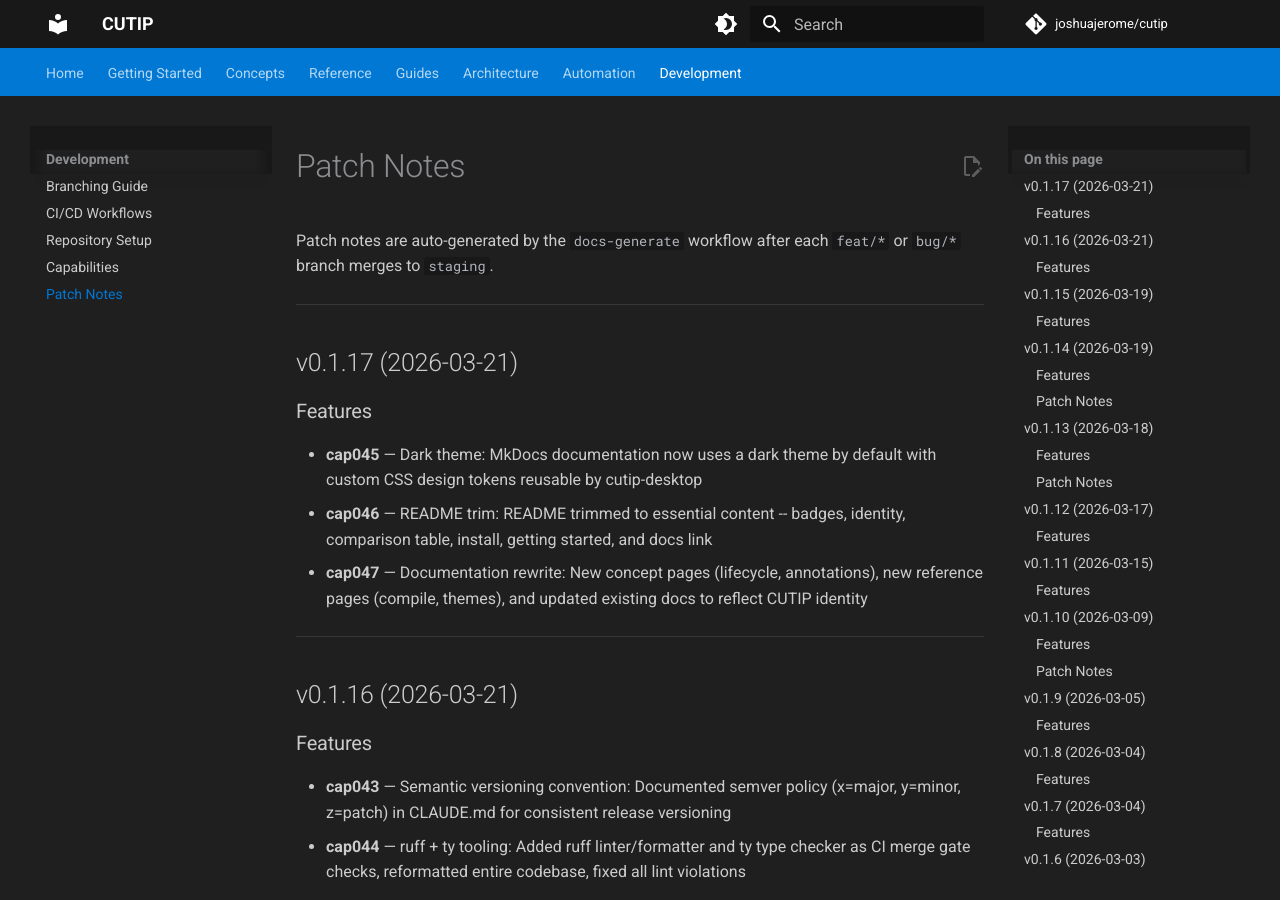
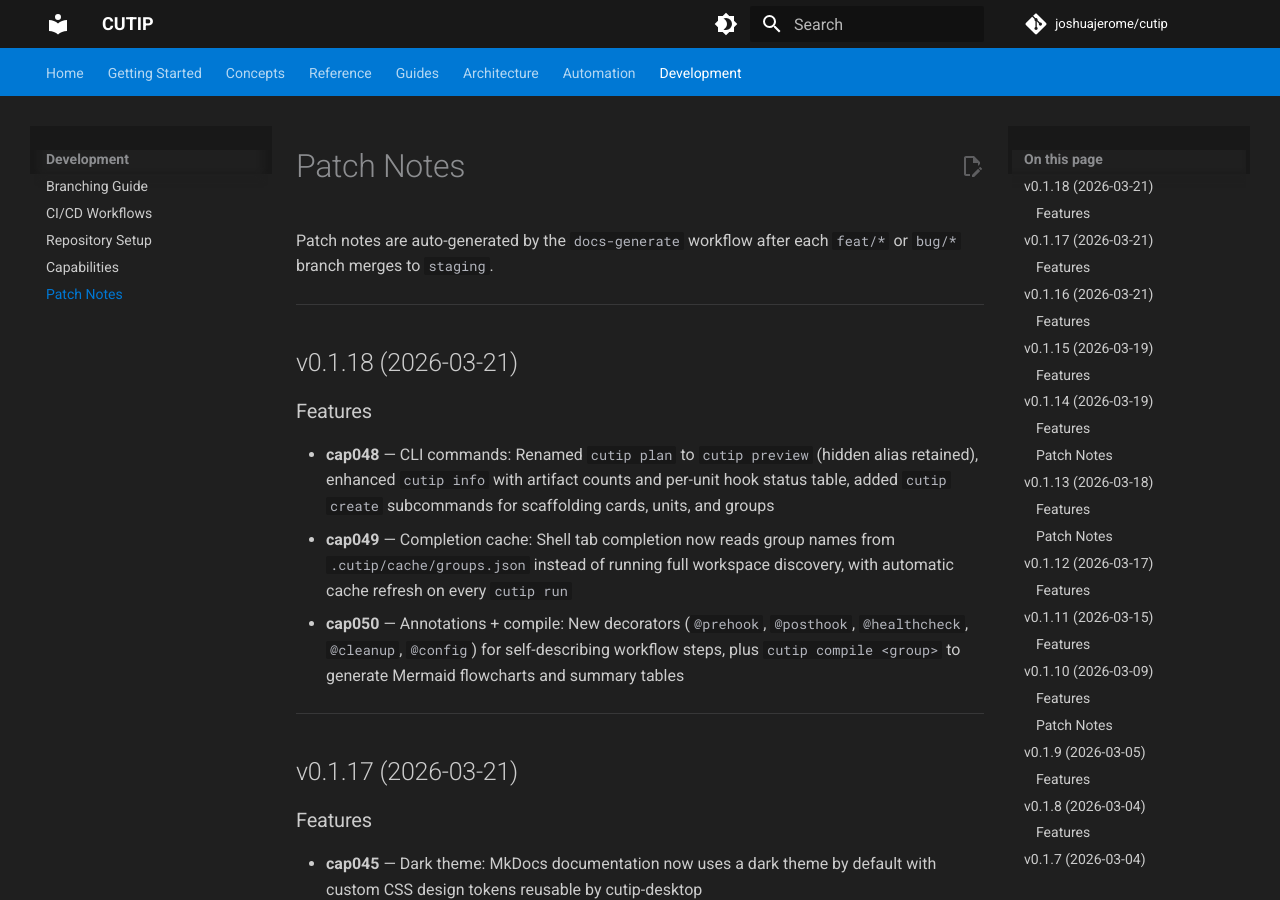
Before and after one commit to joshuajerome/cutip, an MkDocs documentation site: the page built from docs/patch-notes.md, in a window 1280 px wide and 900 px high. Built offline with MkDocs 1.6.1 and Material for MkDocs 9.7.7, drawn with Linux system fonts in a browser that asks for light colours; comment, search, counter and statistics services are not loaded.

Commit message:
bump: version 0.1.17 → 0.1.18
Co-Authored-By: Claude Opus 4.6 <noreply@anthropic.com>

```diff
--- a/docs/patch-notes.md
+++ b/docs/patch-notes.md
@@ -2,6 +2,16 @@
 
 Patch notes are auto-generated by the `docs-generate` workflow after each
 `feat/*` or `bug/*` branch merges to `staging`.
+
+---
+
+## v0.1.18 (2026-03-21)
+
+### Features
+
+- **cap048** — CLI commands: Renamed `cutip plan` to `cutip preview` (hidden alias retained), enhanced `cutip info` with artifact counts and per-unit hook status table, added `cutip create` subcommands for scaffolding cards, units, and groups
+- **cap049** — Completion cache: Shell tab completion now reads group names from `.cutip/cache/groups.json` instead of running full workspace discovery, with automatic cache refresh on every `cutip run`
+- **cap050** — Annotations + compile: New decorators (`@prehook`, `@posthook`, `@healthcheck`, `@cleanup`, `@config`) for self-describing workflow steps, plus `cutip compile <group>` to generate Mermaid flowcharts and summary tables
 
 ---
 
--- a/pyproject.toml
+++ b/pyproject.toml
@@ -4,7 +4,7 @@ build-backend = "hatchling.build"
 
 [project]
 name = "cutip"
-version = "0.1.17"
+version = "0.1.18"
 description = "Container Unit Templates in Python — a deterministic framework for building container workloads"
 readme = "README.md"
 license = { text = "MIT" }
```
Also changed, not shown: docs/capabilities.md (+3 -0 lines).
